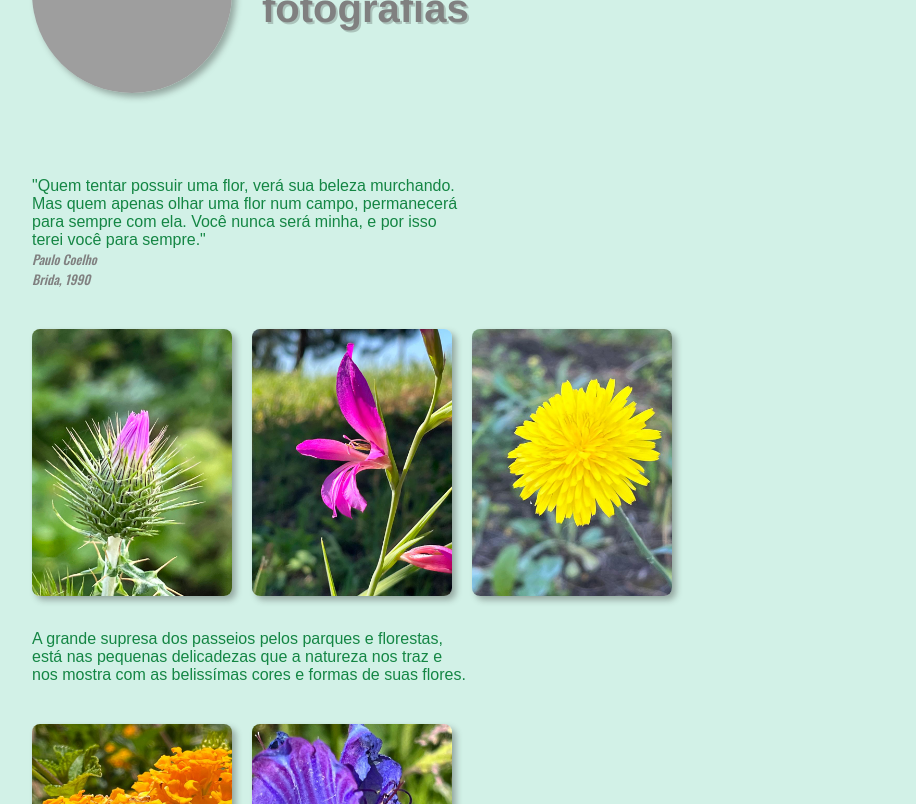
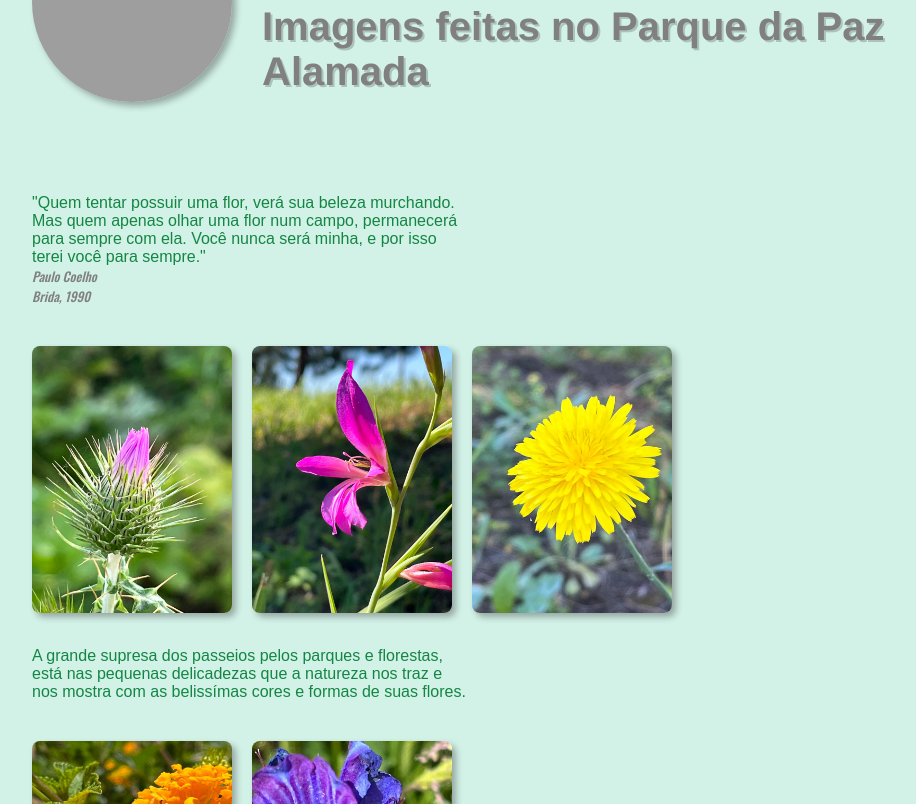
Before and after one commit to EduAgra/FloresLivres, a plain HTML site: page index.html in a window 1280 px wide. Shown: the part 1269-2073 px from the top of the page, without its empty margins (8-924 px from the left). Drawn offline with nearby package versions, Linux system fonts and the light colour scheme; grey boxes are pictures that could not be loaded.

Commit message:
Update index.html

```diff
--- a/index.html
+++ b/index.html
@@ -25,7 +25,8 @@
     <div class="texto">
 
       <h2>Eduardo Agra</h2>
-       <h3>fotografias</h3>
+      <h3>fotografias</h3>
+      <h4>Imagens feitas no Parque da Paz<br> Alamada</h4>
 
     </div>
 
```
